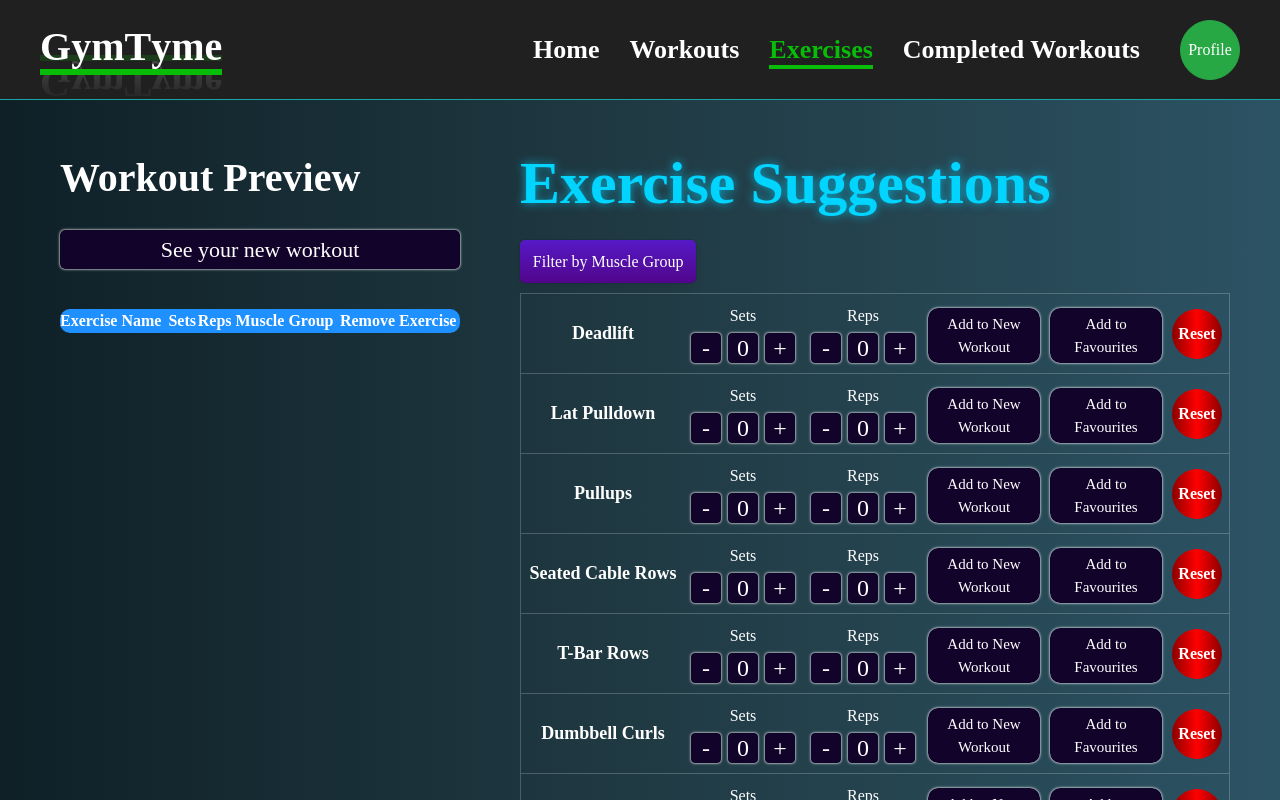
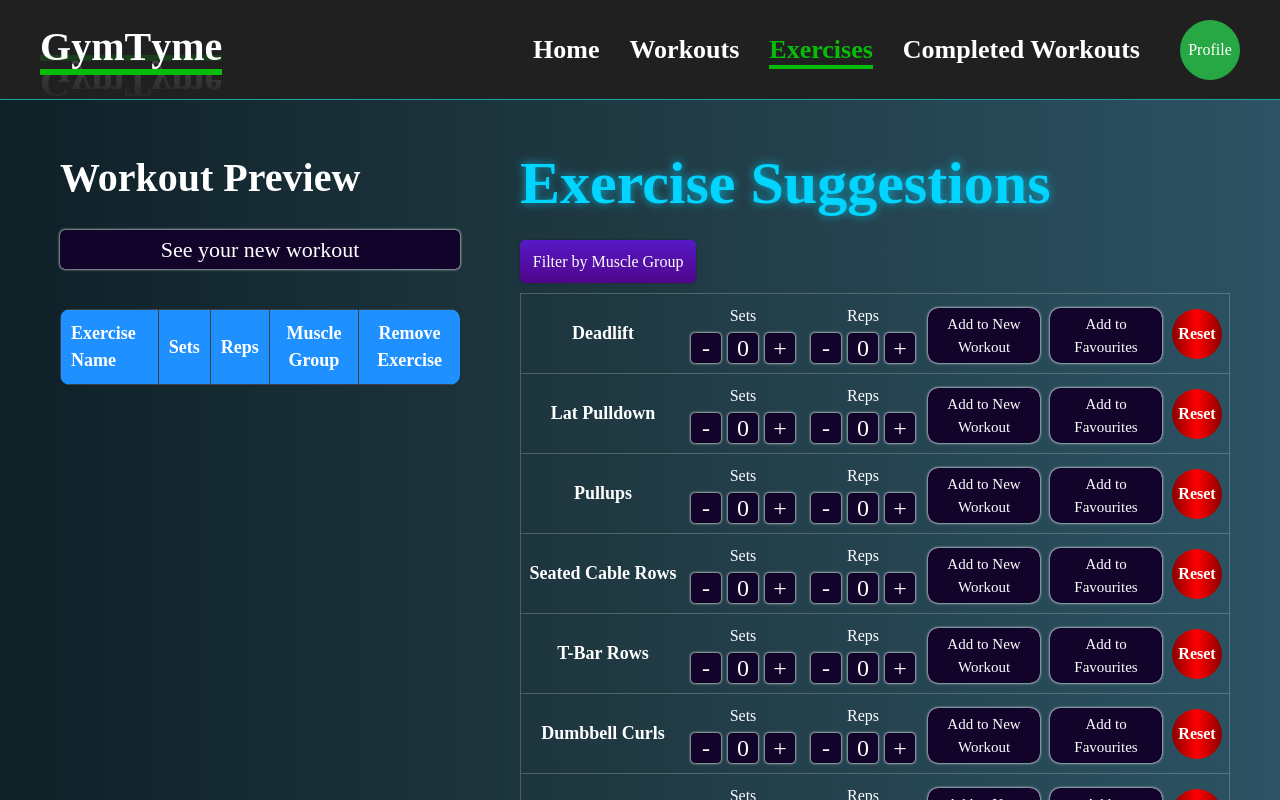
Before and after one commit to Satokii/gymtyme, a React (Vite) app: page /exercises in a window 1280 px wide. Shown: the top 800 px of the page. Built offline with nearby package versions, Linux system fonts and the light colour scheme; a web font is replaced by a local one.

Commit message:
feat: add styles to th and td of workout table

```diff
--- a/src/styles/workouts/new-workout.css
+++ b/src/styles/workouts/new-workout.css
@@ -68,7 +68,10 @@ table {
 }
 
 th, td {
-
+    border: solid 1px #3e4145;
+    padding: 10px;
+    font-size: 18px;
+    color: #fff;
 }
 
 th {
```
